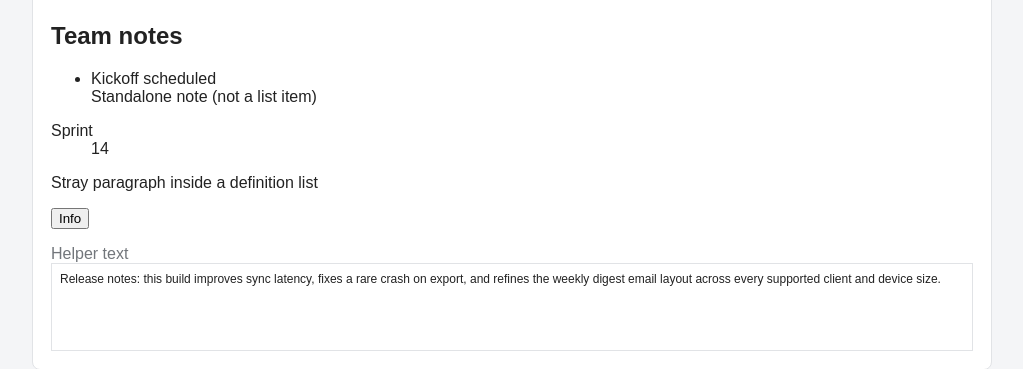
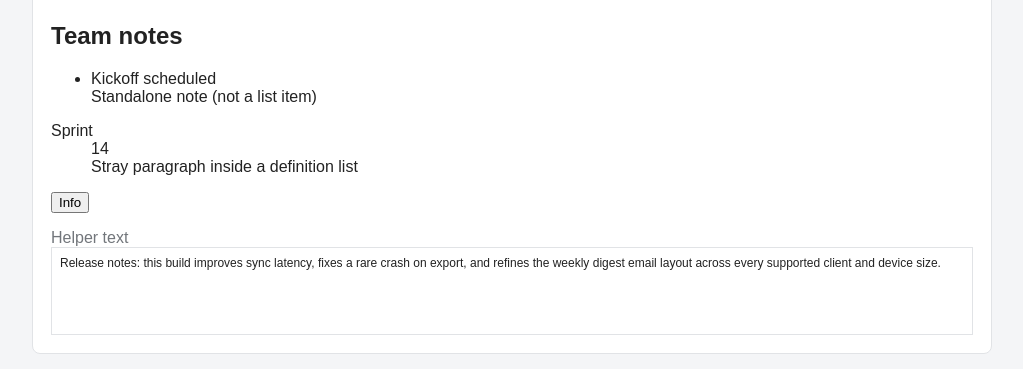
Before and after one commit to vinothrajm0407/ADA-AutoFix-Test-GitHub-2, a plain HTML site: page docs/index.html in a window 1280 px wide. Shown: the part 1380-1749 px from the top of the page, without its empty margins (128-1151 px from the left). Drawn offline with Linux system fonts and the light colour scheme.

Commit message:
ADA Auto-Fix: <dl> elements must only directly contain properly-ordered <dt> and <dd> groups, <script>, <template> or <div> elements

```diff
--- a/docs/index.html
+++ b/docs/index.html
@@ -152,7 +152,7 @@
     <dl>
       <dt>Sprint</dt>
       <dd>14</dd>
-      <p>Stray paragraph inside a definition list</p>
+      <dd>Stray paragraph inside a definition list</dd>
     </dl>
 
     <!-- duplicate-id-aria: id referenced by aria-describedby exists twice -->
```
